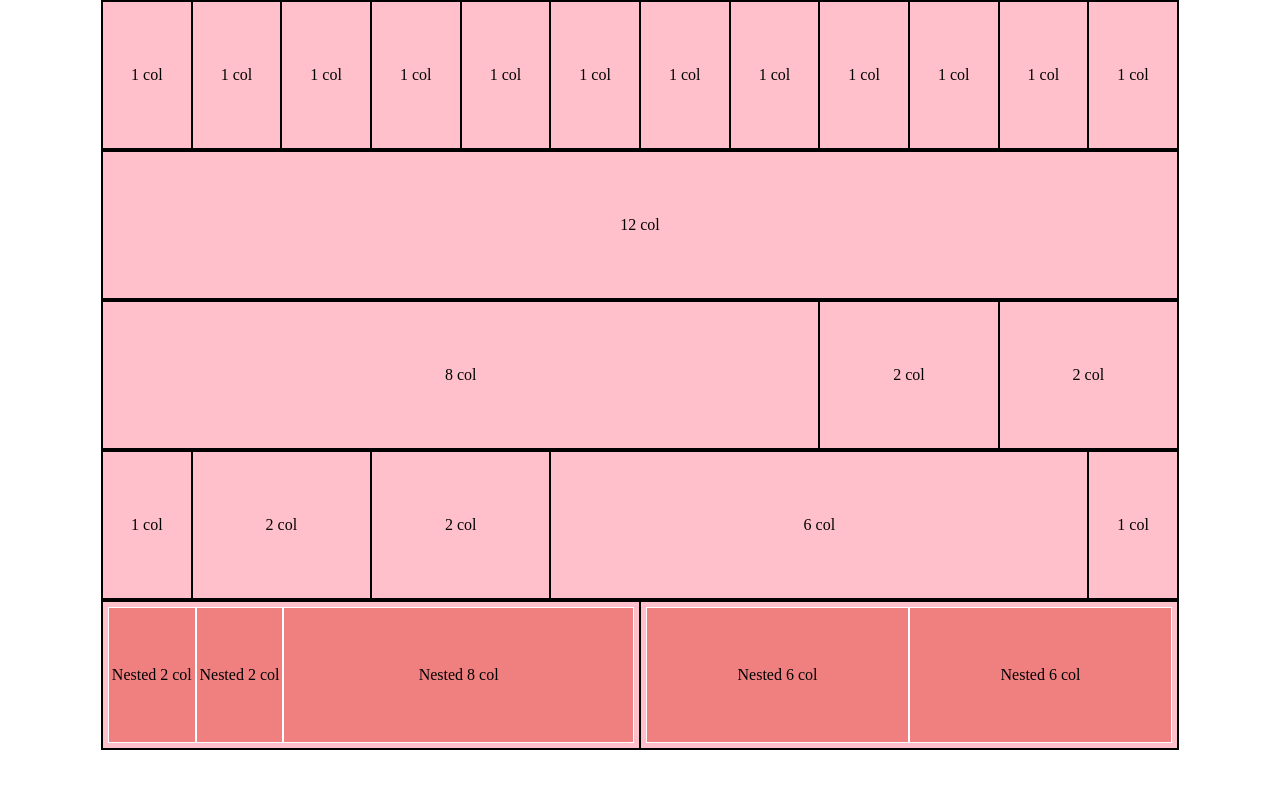
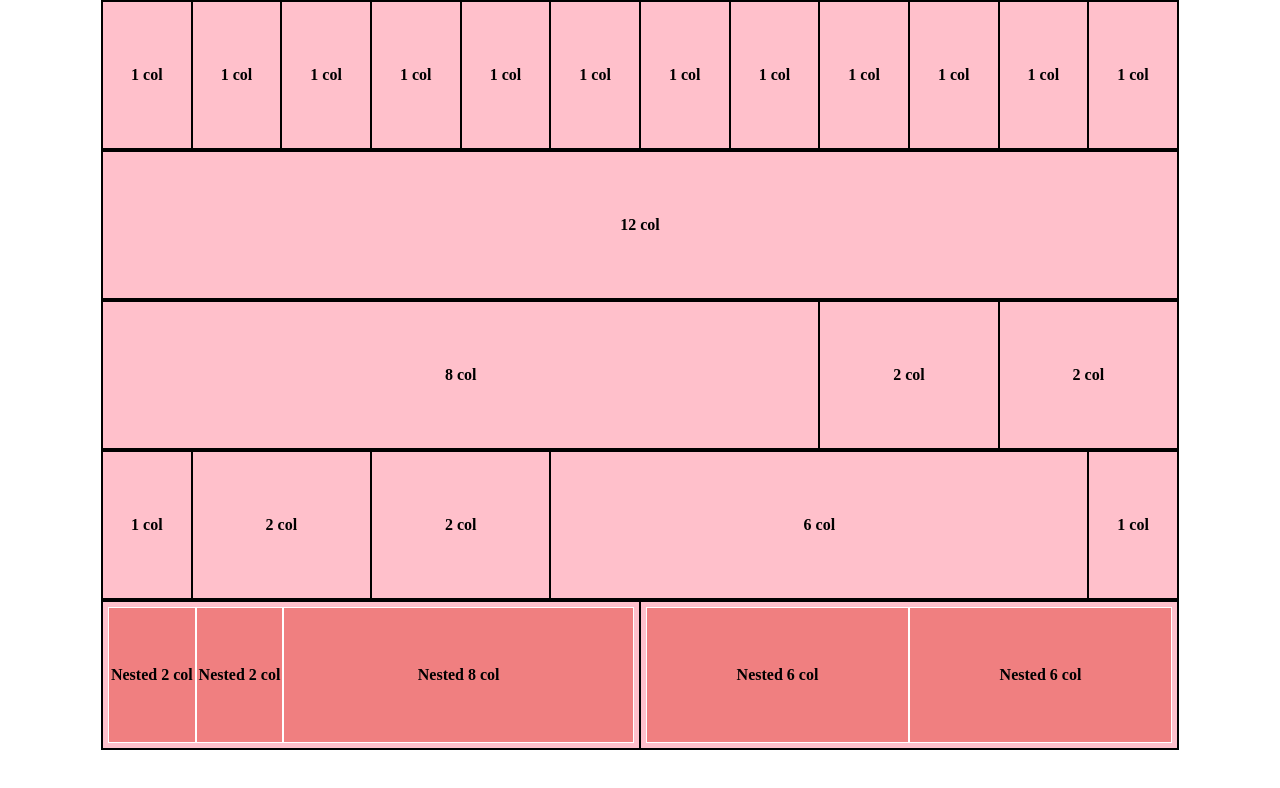
Before and after one commit to Forklein/html-css-12bool, a plain HTML site: page index.html in a window 1280 px wide. Drawn offline with Linux system fonts and the light colour scheme.

Commit message:
Fix class name, set font bold

```diff
--- a/index.html
+++ b/index.html
@@ -13,42 +13,42 @@
     <div class="container bg-pink">
         <div class="row border-black">
 
-            <div class="col-lg-1 col-md-4 col-xs-12 border-black flex-center">1 col</div>
-            <div class="col-lg-1 col-md-4 col-xs-12 border-black flex-center">1 col</div>
-            <div class="col-lg-1 col-md-4 col-xs-12 border-black flex-center">1 col</div>
-            <div class="col-lg-1 col-md-4 col-xs-12 border-black flex-center">1 col</div>
-            <div class="col-lg-1 col-md-4 col-xs-12 border-black flex-center">1 col</div>
-            <div class="col-lg-1 col-md-4 col-xs-12 border-black flex-center">1 col</div>
-            <div class="col-lg-1 col-md-4 col-xs-12 border-black flex-center">1 col</div>
-            <div class="col-lg-1 col-md-4 col-xs-12 border-black flex-center">1 col</div>
-            <div class="col-lg-1 col-md-4 col-xs-12 border-black flex-center">1 col</div>
-            <div class="col-lg-1 col-md-4 col-xs-12 border-black flex-center">1 col</div>
-            <div class="col-lg-1 col-md-4 col-xs-12 border-black flex-center">1 col</div>
-            <div class="col-lg-1 col-md-4 col-xs-12 border-black flex-center">1 col</div>
+            <div class="col-lg-1 col-md-4 col-xs-12 border-black flex flex-center">1 col</div>
+            <div class="col-lg-1 col-md-4 col-xs-12 border-black flex flex-center">1 col</div>
+            <div class="col-lg-1 col-md-4 col-xs-12 border-black flex flex-center">1 col</div>
+            <div class="col-lg-1 col-md-4 col-xs-12 border-black flex flex-center">1 col</div>
+            <div class="col-lg-1 col-md-4 col-xs-12 border-black flex flex-center">1 col</div>
+            <div class="col-lg-1 col-md-4 col-xs-12 border-black flex flex-center">1 col</div>
+            <div class="col-lg-1 col-md-4 col-xs-12 border-black flex flex-center">1 col</div>
+            <div class="col-lg-1 col-md-4 col-xs-12 border-black flex flex-center">1 col</div>
+            <div class="col-lg-1 col-md-4 col-xs-12 border-black flex flex-center">1 col</div>
+            <div class="col-lg-1 col-md-4 col-xs-12 border-black flex flex-center">1 col</div>
+            <div class="col-lg-1 col-md-4 col-xs-12 border-black flex flex-center">1 col</div>
+            <div class="col-lg-1 col-md-4 col-xs-12 border-black flex flex-center">1 col</div>
 
         </div>
 
         <div class="row border-black">
 
-            <div class="col-lg-12 border-black flex-center">12 col</div>
+            <div class="col-lg-12 border-black flex flex-center">12 col</div>
 
         </div>
 
         <div class="row border-black">
 
-            <div class="col-lg-8 col-md-6 col-xs-12 border-black flex-center">8 col</div>
-            <div class="col-lg-2 col-md-3 col-xs-12 border-black flex-center">2 col</div>
-            <div class="col-lg-2 col-md-3 col-xs-12 border-black flex-center">2 col</div>
+            <div class="col-lg-8 col-md-6 col-xs-12 border-black flex flex-center">8 col</div>
+            <div class="col-lg-2 col-md-3 col-xs-12 border-black flex flex-center">2 col</div>
+            <div class="col-lg-2 col-md-3 col-xs-12 border-black flex flex-center">2 col</div>
 
         </div>
 
         <div class="row border-black">
 
-            <div class="col-lg-1 col-md-4 col-xs-12 border-black flex-center">1 col</div>
-            <div class="col-lg-2 col-md-4 col-xs-12 border-black flex-center">2 col</div>
-            <div class="col-lg-2 col-md-4 col-xs-12 border-black flex-center">2 col</div>
-            <div class="col-lg-6 col-md-12 border-black flex-center">6 col</div>
-            <div class="col-lg-1 col-md-12 border-black flex-center">1 col</div>
+            <div class="col-lg-1 col-md-4 col-xs-12 border-black flex flex-center">1 col</div>
+            <div class="col-lg-2 col-md-4 col-xs-12 border-black flex flex-center">2 col</div>
+            <div class="col-lg-2 col-md-4 col-xs-12 border-black flex flex-center">2 col</div>
+            <div class="col-lg-6 col-md-12 border-black flex flex-center">6 col</div>
+            <div class="col-lg-1 col-md-12 border-black flex flex-center">1 col</div>
 
         </div>
 
@@ -56,15 +56,15 @@
 
             <div class="last col-lg-6 col-md-12 border-black padding-5 flex">
 
-                <div class="col-lg-2 col-md-3 border-white bg-pink-fluo flex-center">Nested 2 col</div>
-                <div class="col-lg-2 col-md-3 border-white bg-pink-fluo flex-center">Nested 2 col</div>
-                <div class="col-lg-8 col-md-6 border-white bg-pink-fluo flex-center">Nested 8 col</div>
+                <div class="col-lg-2 col-md-3 border-white bg-pink-fluo flex flex-center">Nested 2 col</div>
+                <div class="col-lg-2 col-md-3 border-white bg-pink-fluo flex flex-center">Nested 2 col</div>
+                <div class="col-lg-8 col-md-6 border-white bg-pink-fluo flex flex-center">Nested 8 col</div>
 
             </div>
             <div class="last col-lg-6 col-md-12 border-black padding-5 flex">
 
-                <div class="col-lg-6 border-white bg-pink-fluo flex-center">Nested 6 col</div>
-                <div class="col-lg-6 border-white bg-pink-fluo flex-center">Nested 6 col</div>
+                <div class="col-lg-6 border-white bg-pink-fluo flex flex-center">Nested 6 col</div>
+                <div class="col-lg-6 border-white bg-pink-fluo flex flex-center">Nested 6 col</div>
 
             </div>
 
--- a/style/12bool.css
+++ b/style/12bool.css
@@ -26,7 +26,6 @@
     display: flex;
 }
 .flex-center{
-    display: flex;
     justify-content: center;
     align-items: center;
 }
--- a/style/style.css
+++ b/style/style.css
@@ -2,6 +2,7 @@
     margin: 0;
     padding: 0;
     box-sizing: border-box;
+    font-weight: bold;
 }
 
 /* Utility */
```
